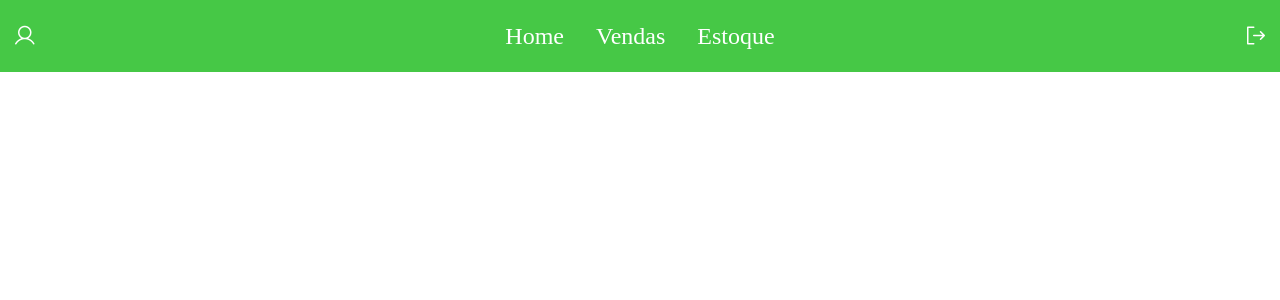
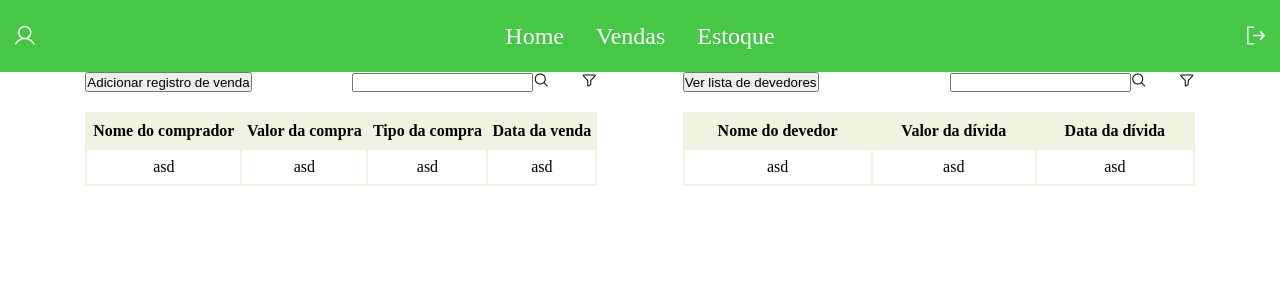
Before and after one commit to AlanzitoCoding/Projeto-JPS, an Angular app: page /vendas in a window 1280 px wide. Shown: the top 300 px of the page. Built offline with nearby package versions, Linux system fonts and the light colour scheme.

Commit message:
Patch Notes feat: criação dos models para padronização dos dados refactor: tamanho das células das tabelas generalizados

```diff
--- a/src/app/pages/vendas/vendas.component.css
+++ b/src/app/pages/vendas/vendas.component.css
@@ -1 +1,10 @@
 /* Louvado seja o Senhor */
+
+.tables-section{
+    display: flex;
+    justify-content: space-evenly;
+}
+
+/* tr th, tr td{
+    padding: 4rem;
+} */
--- a/src/app/pages/vendas/vendas.component.html
+++ b/src/app/pages/vendas/vendas.component.html
@@ -3,5 +3,39 @@
 <app-header/>
 
 <main>
+    <section class="tables-section">
+        <app-table width="40vw">
+            <p btn-text>Adicionar registro de venda</p>
 
+            <tr table-header>
+                <th>Nome do comprador</th>
+                <th>Valor da compra</th>
+                <th>Tipo da compra</th>
+                <th>Data da venda</th>
+            </tr>
+
+            <tr table-data>
+                <td>asd</td>
+                <td>asd</td>
+                <td>asd</td>
+                <td>asd</td>
+            </tr>
+        </app-table>
+
+        <app-table width="40vw">
+            <p btn-text>Ver lista de devedores</p>
+
+            <tr table-header>
+                <th>Nome do devedor</th>
+                <th>Valor da dívida</th>
+                <th>Data da dívida</th>
+            </tr>
+
+            <tr table-data>
+                <td>asd</td>
+                <td>asd</td>
+                <td>asd</td>
+            </tr>
+        </app-table>
+    </section>
 </main>
--- a/src/app/pages/vendas/vendas.component.ts
+++ b/src/app/pages/vendas/vendas.component.ts
@@ -2,10 +2,11 @@
 
 import { Component } from '@angular/core';
 import { HeaderComponent } from "../../shared/header/header.component";
+import { TableComponent } from "../../shared/table/table.component";
 
 @Component({
   selector: 'app-vendas',
-  imports: [HeaderComponent],
+  imports: [HeaderComponent, TableComponent],
   templateUrl: './vendas.component.html',
   styleUrl: './vendas.component.css'
 })
--- a/src/app/shared/table/table.component.css
+++ b/src/app/shared/table/table.component.css
@@ -32,3 +32,7 @@ tbody{
     display: flex;
     gap: 2rem;
 }
+
+:host ::ng-deep tr th, :host ::ng-deep tr td{
+    padding: 0.5rem 0;
+}
```
Also changed, not shown: src/app/models/clientes.model.ts (added, +14 -0 lines), src/app/models/vendas.model.ts (+29 -1 lines).
